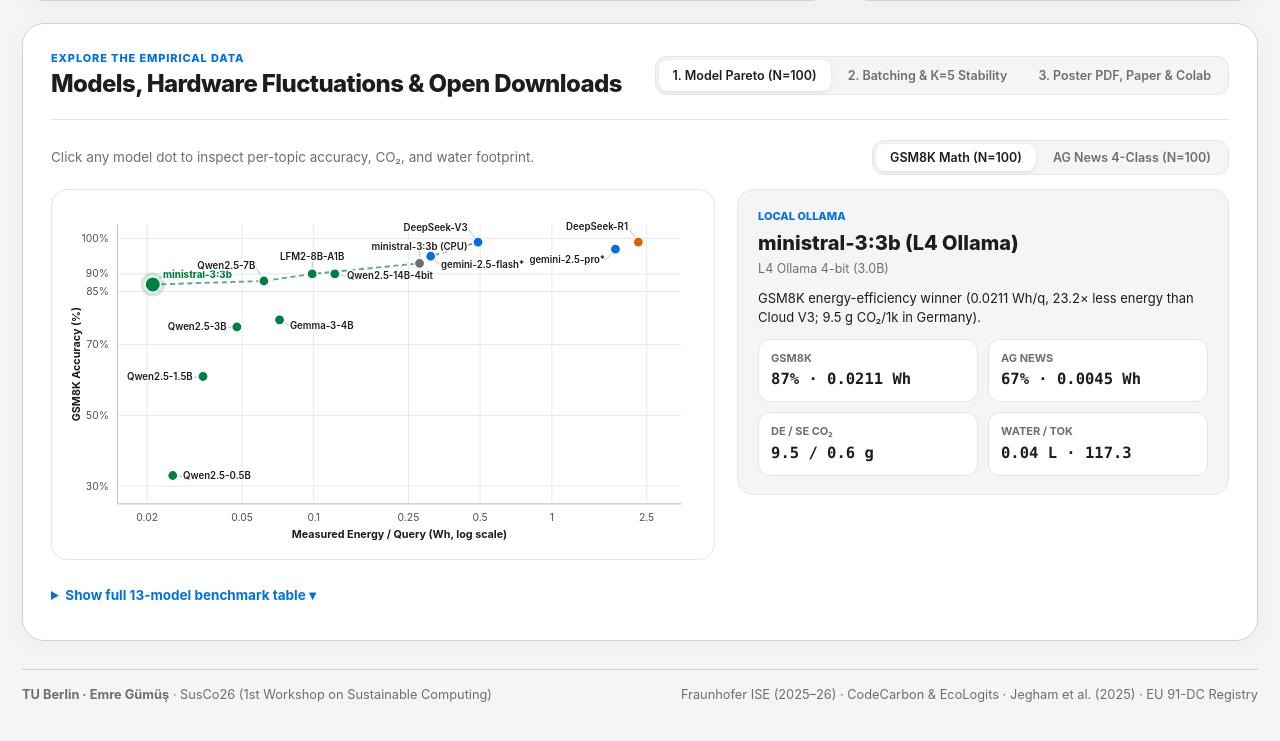
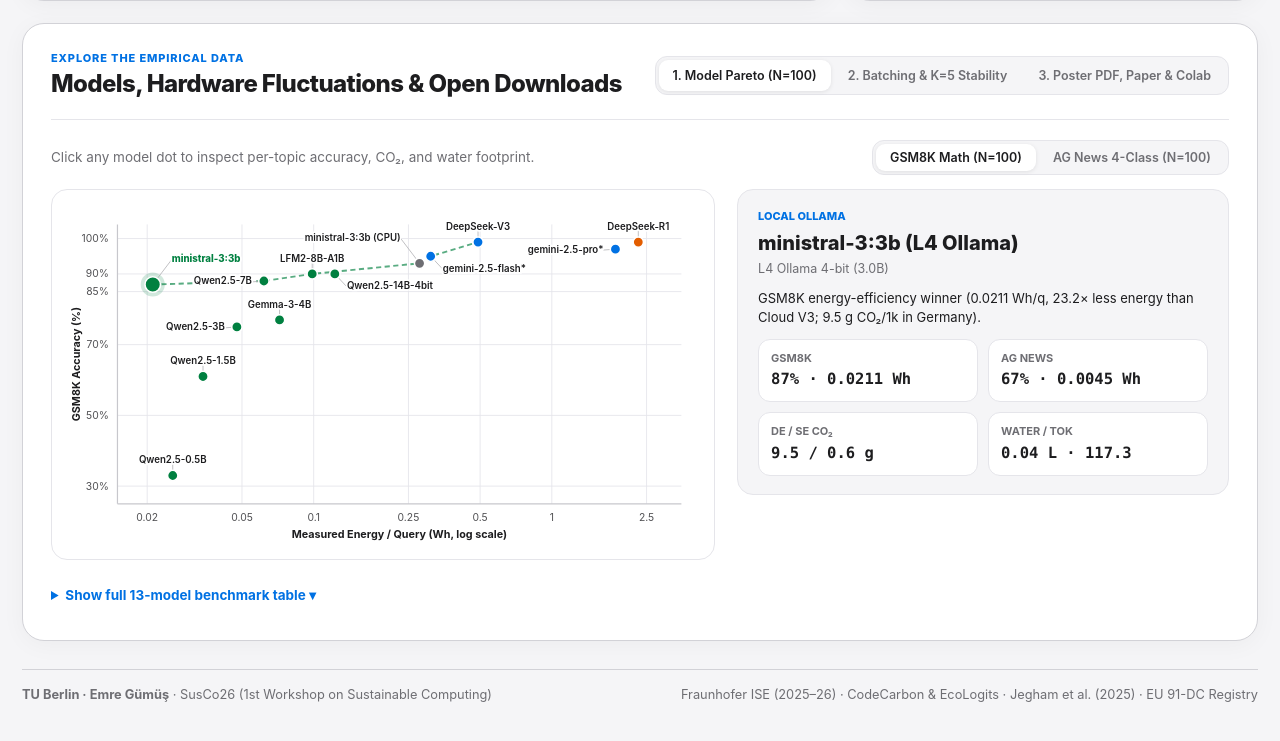
Before and after one commit to EmreGumus1/susco26-ai-sustainability, a plain HTML site: page index.html in a window 1280 px wide. Shown: the part 800-1541 px from the top of the page. Drawn offline with Linux system fonts and the light colour scheme.

Commit message:
Guarantee zero label overlaps on both GSM8K and AG News Pareto plots

```diff
--- a/index.html
+++ b/index.html
@@ -982,8 +982,8 @@ function drawPareto() {
   });
   if (paretoPts.length > 1) out += `<polyline points="${paretoPts.join(" ")}" fill="none" stroke="#008040" stroke-width="2.2" stroke-dasharray="6,4" opacity="0.65"/>`;
 
-  const og = {"qwen-0.5b":[12,4,"start"],"qwen-1.5b":[-12,4,"end"],"qwen-3b":[-12,4,"end"],"gemma-4b":[12,10,"start"],"qwen-7b":[-10,-14,"end"],"ministral-l4":[12,-8,"start"],"lfm2-8b":[0,-16,"middle"],"qwen-14b":[14,6,"start"],"ministral-cpu":[0,-16,"middle"],"gemini-flash":[12,14,"start"],"deepseek-v3":[-12,-13,"end"],"gemini-pro":[-12,16,"end"],"deepseek-r1":[-12,-14,"end"]};
-  const oa = {"qwen-0.5b":[12,4,"start"],"qwen-1.5b":[-14,16,"end"],"qwen-3b":[-14,2,"end"],"qwen-7b":[14,16,"start"],"gemma-4b":[-12,-20,"end"],"lfm2-8b":[14,32,"start"],"qwen-14b":[-12,-14,"end"],"ministral-l4":[12,4,"start"],"gemini-flash":[-12,-12,"end"],"deepseek-v3":[12,14,"start"],"deepseek-r1":[-12,-12,"end"]};
+  const og = {"ministral-l4": [22, -26, "start"], "qwen-0.5b": [0, -14, "middle"], "qwen-1.5b": [0, -14, "middle"], "qwen-3b": [-14, 4, "end"], "gemma-4b": [0, -14, "middle"], "qwen-7b": [-14, 4, "end"], "lfm2-8b": [0, -14, "middle"], "qwen-14b": [14, 18, "start"], "ministral-cpu": [-22, -26, "end"], "deepseek-v3": [0, -14, "middle"], "deepseek-r1": [0, -14, "middle"], "gemini-flash": [14, 18, "start"], "gemini-pro": [-14, 4, "end"]};
+  const oa = {"ministral-l4": [0, -14, "middle"], "qwen-0.5b": [14, 4, "start"], "qwen-1.5b": [0, -14, "middle"], "qwen-3b": [14, 4, "start"], "gemma-4b": [0, -14, "middle"], "qwen-7b": [-14, 34, "end"], "lfm2-8b": [22, -26, "start"], "qwen-14b": [14, 4, "start"], "deepseek-v3": [14, 4, "start"], "deepseek-r1": [-14, -14, "end"], "gemini-flash": [0, -14, "middle"]};
 
   items.forEach(m => {
     const wh = isGsm ? m.gsmWh : m.agWh, acc = isGsm ? m.gsmAcc : m.agAcc, px = sx(wh), py = sy(acc);
```
